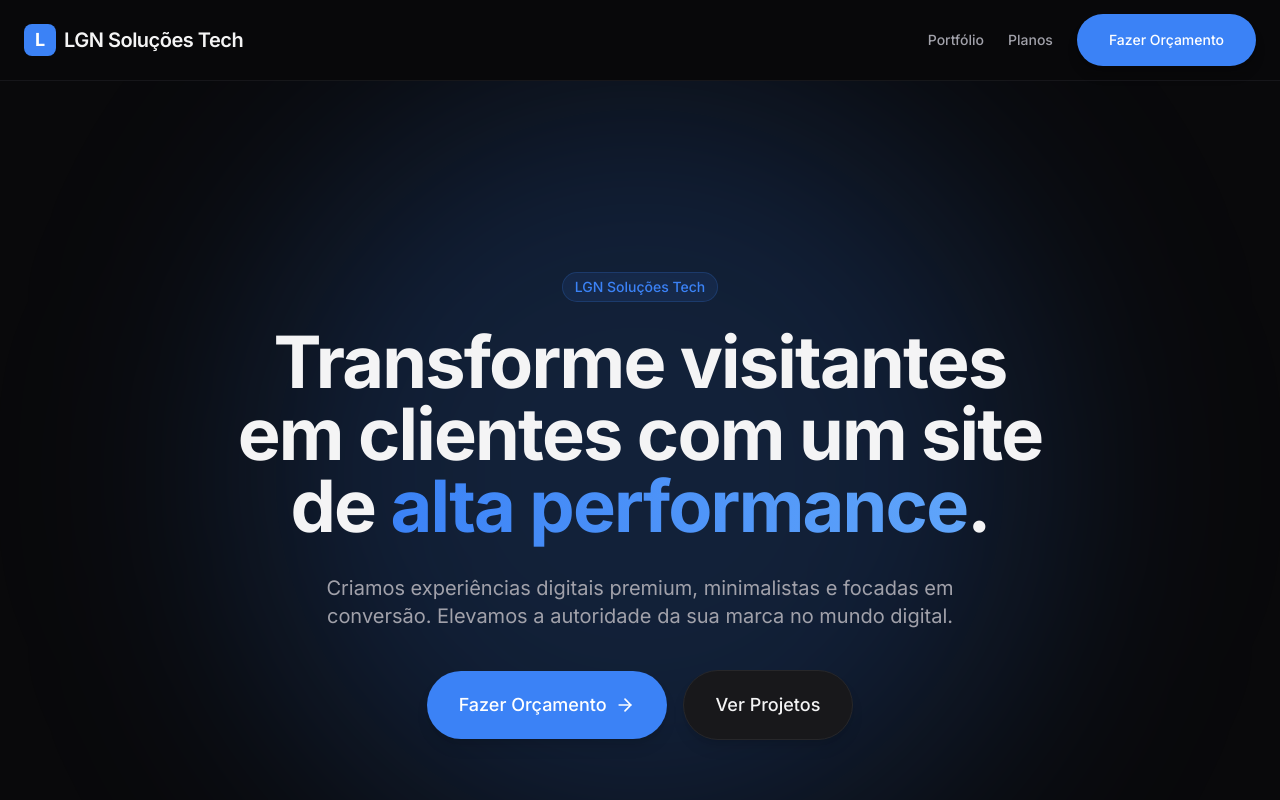
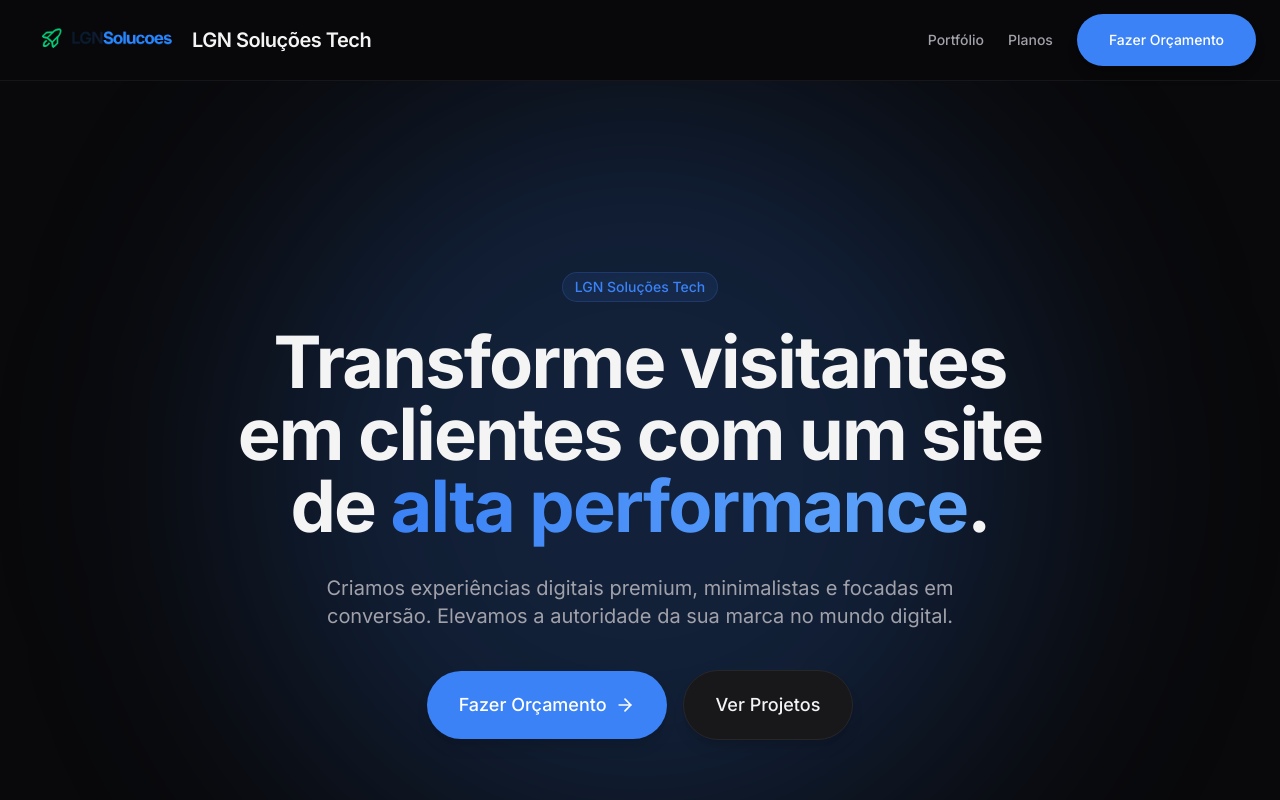
Before and after one commit to lucastavernard/lgn, a React (Vite) app: page / in a window 1280 px wide. Shown: the top 800 px of the page. Built offline with nearby package versions, Linux system fonts and the light colour scheme.

Commit message:
feat: replace placeholder with actual logo

```diff
--- a/src/components/Footer.jsx
+++ b/src/components/Footer.jsx
@@ -5,9 +5,7 @@ export const Footer = () => {
     <footer className="bg-background py-12 border-t border-border">
       <div className="container mx-auto px-6 flex flex-col md:flex-row items-center justify-between gap-6">
         <div className="flex items-center gap-2">
-          <div className="w-6 h-6 bg-primary rounded-md flex items-center justify-center">
-            <span className="text-white font-bold text-xs leading-none">L</span>
-          </div>
+          <img src="/logolgn.png" alt="LGN Soluções Tech Logo" className="h-8 w-auto object-contain" />
           <span className="font-semibold text-lg tracking-tight">LGN Soluções Tech</span>
         </div>
 
--- a/src/components/Navbar.jsx
+++ b/src/components/Navbar.jsx
@@ -5,9 +5,7 @@ export const Navbar = () => {
     <nav className="fixed top-0 left-0 right-0 z-50 bg-background/80 backdrop-blur-md border-b border-border/50">
       <div className="container mx-auto px-6 h-20 flex items-center justify-between">
         <a href="#" className="flex items-center gap-2">
-          <div className="w-8 h-8 bg-primary rounded-lg flex items-center justify-center">
-            <span className="text-white font-bold text-lg leading-none">L</span>
-          </div>
+          <img src="/logolgn.png" alt="LGN Soluções Tech Logo" className="h-10 w-auto object-contain" />
           <span className="font-semibold text-xl tracking-tight hidden sm:block">LGN Soluções Tech</span>
         </a>
 
```
